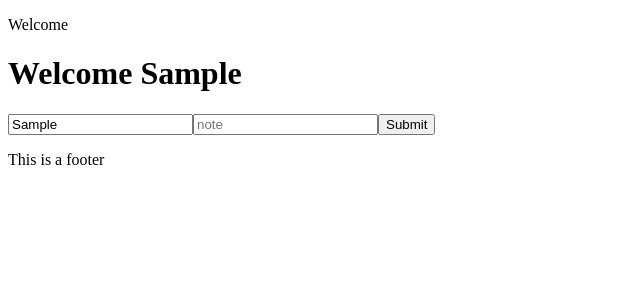
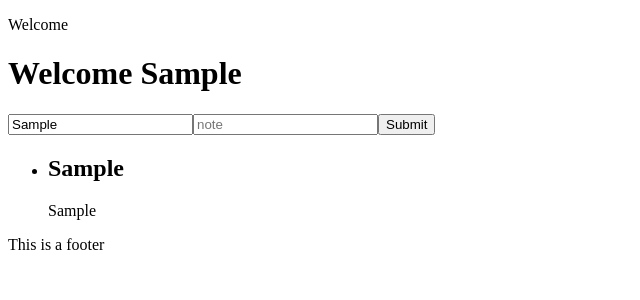
Before and after one commit to Joseph-K-B/guest-book, a React app: page / in a window 1280 px wide. Both pictures are taken after typing "Sample", "Sample" into the empty fields and a click on the button "Submit". Shown: the top 300 px of the page, without its empty margins (0-640 px from the left). Built offline with nearby package versions, Linux system fonts and the light colour scheme.

Commit message:
list enders user and message, conditional title updates as expected

```diff
--- /dev/null
+++ b/src/components/notes/Note.jsx
@@ -0,0 +1,7 @@
+function Note({note: {userName, message} }) {
+    return(
+        <><h2>{userName}</h2><p>{message}</p></>
+    )
+}
+
+export default Note;
--- /dev/null
+++ b/src/components/notes/NoteList.jsx
@@ -0,0 +1,20 @@
+import { useNote } from "../../context/NoteCtx";
+import Note from "./Note";
+
+function NoteList() {
+    const { notes } = useNote();
+
+    return (
+        <ul>
+            {notes.map((note) => {
+                return (
+                    <li>
+                        <Note note={note} />
+                    </li>
+                )
+            })}
+        </ul>
+    )
+}
+
+export default NoteList;
--- a/src/views/Home/Home.jsx
+++ b/src/views/Home/Home.jsx
@@ -1,5 +1,6 @@
 import { useState } from "react"
 import { EntryForm } from "../../components/entry/EntryForm";
+import NoteList from "../../components/notes/NoteList";
 import { NoteProvider } from "../../context/NoteCtx";
 
 
@@ -10,6 +11,7 @@ const Home = () => {
     return (
         <NoteProvider>
             <EntryForm />
+            <NoteList />
         </NoteProvider>
     )
 }
```
